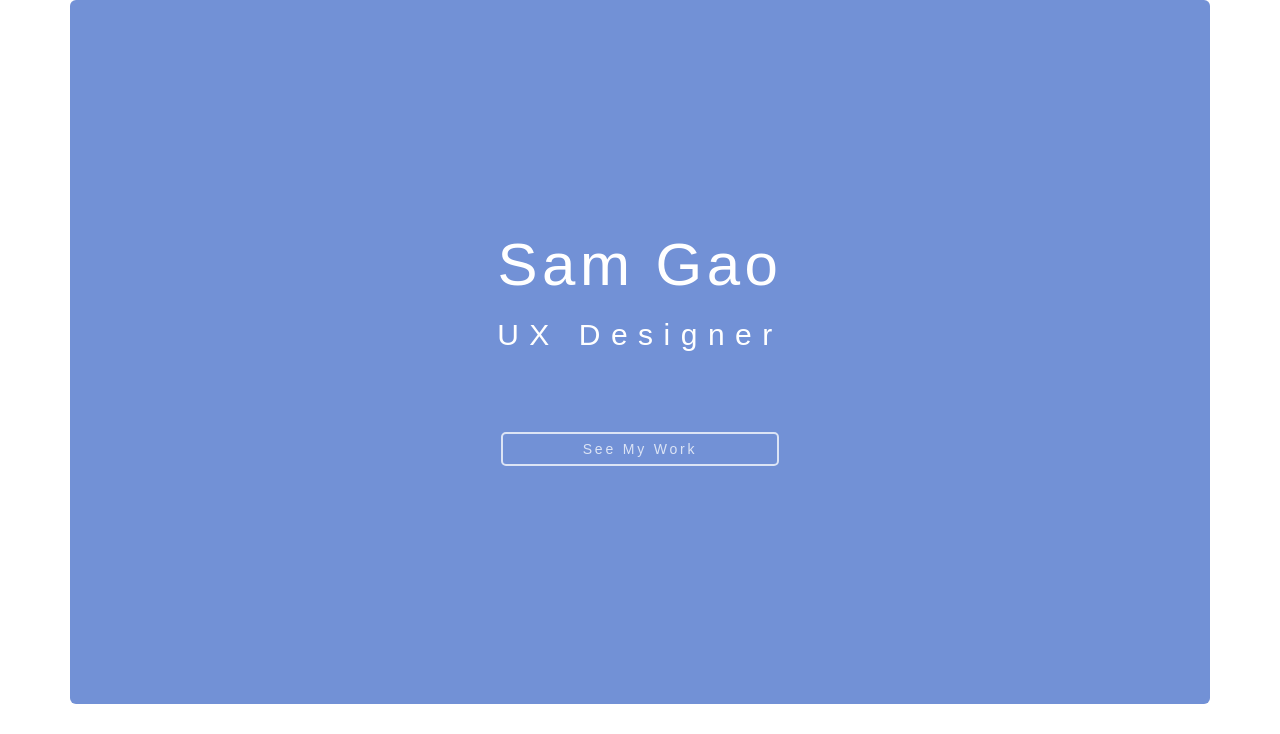
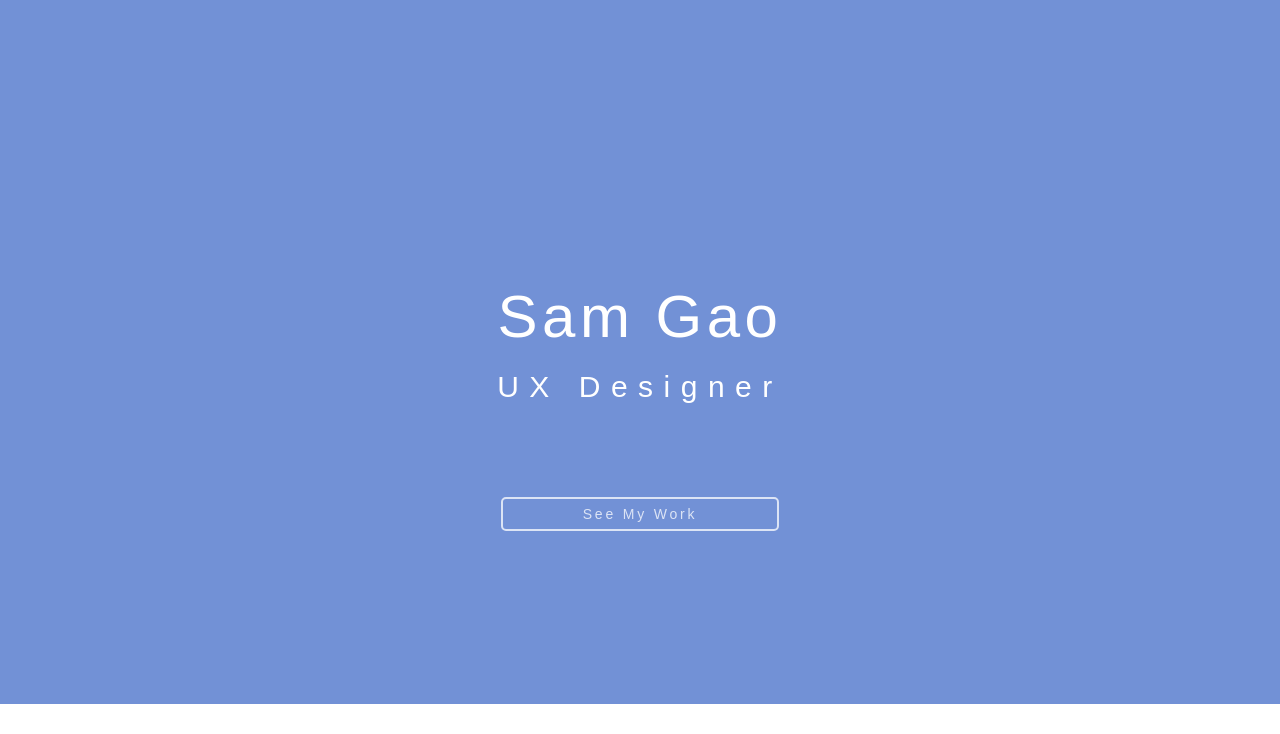
Before and after one commit to gaosams/gaosams.github.io, a Jekyll site: the page built from index.html, in a window 1280 px wide. Shown: the top 734 px of the page. Built offline with Jekyll 4.4.1, drawn with Linux system fonts in a browser that asks for light colours; nearby versions of some CDN libraries; grey boxes are pictures that could not be loaded.

Commit message:
change class container to content
attempt to make full browser instead of contained

```diff
--- a/_layouts/default.html
+++ b/_layouts/default.html
@@ -56,7 +56,7 @@
 				</div>
 			</nav>
 
-			<div class="container">
+			<div class="content">
 
 			{{ content }}
 
```
